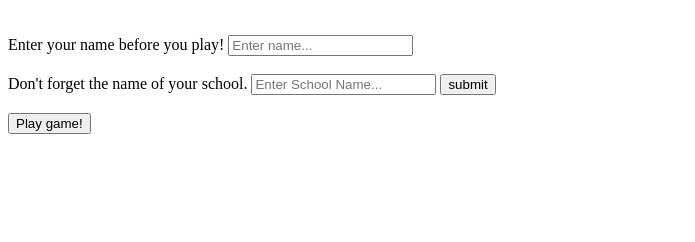
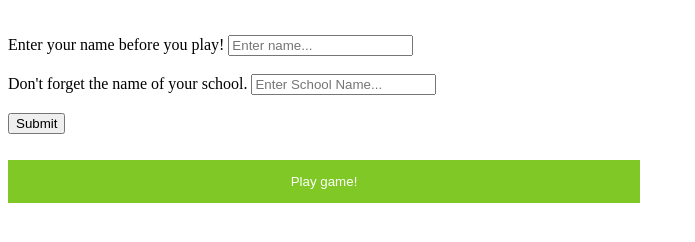
Before and after one commit to Thiefstep/Lap_1_Project, a plain HTML site: page client/index.html in a window 1280 px wide. Shown: the part 50-292 px from the top of the page, without its empty margins (0-695 px from the left). Drawn offline with Linux system fonts and the light colour scheme.

Commit message:
Css button colour change

```diff
--- a/client/home.css
+++ b/client/home.css
@@ -0,0 +1,8 @@
+button {
+    background-color: #80C825;
+    color: white;padding: 14px 20px;
+    margin: 8px 0;
+    border: none;
+    cursor: pointer;
+    width: 50%;
+  }
--- a/client/index.html
+++ b/client/index.html
@@ -18,7 +18,8 @@
             <br><br>
             <label for="schoolName">Don't forget the name of your school.</label>
             <input type="text" id= "schoolName" name="schoolName" placeholder="Enter School Name..." />
-            <input type="submit" value="submit" />
+            <br><br>
+            <input type="submit" value="Submit" />
           </form>
 
           <br>
```
